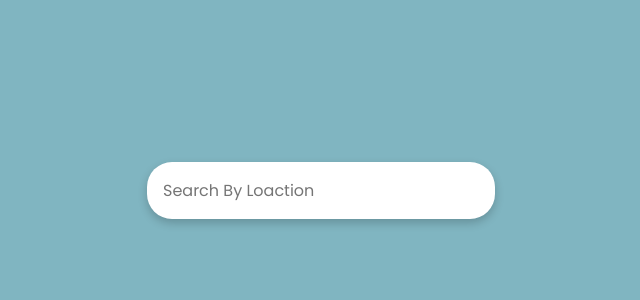
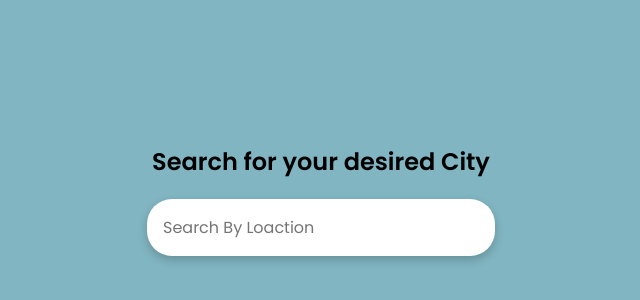
Before and after one commit to thilisadiki/Project-8-Weather-APP, a plain HTML site: page index.html in a window 1280 px wide. Shown: the part 210-510 px from the top of the page, without its empty margins (319-959 px from the left). Drawn offline with Linux system fonts and the light colour scheme.

Commit message:
add search phrase

```diff
--- a/index.html
+++ b/index.html
@@ -10,8 +10,10 @@
 </head>
 
 <body>
+    <h2>Search for your desired City</h2>
     <form id="form"> <input type="text" id="search" placeholder="Search By Loaction" autocomplete="on"> </form>
     <main id="main"> </main>
+
     <script src="./app.js"></script>
 </body>
 
```
